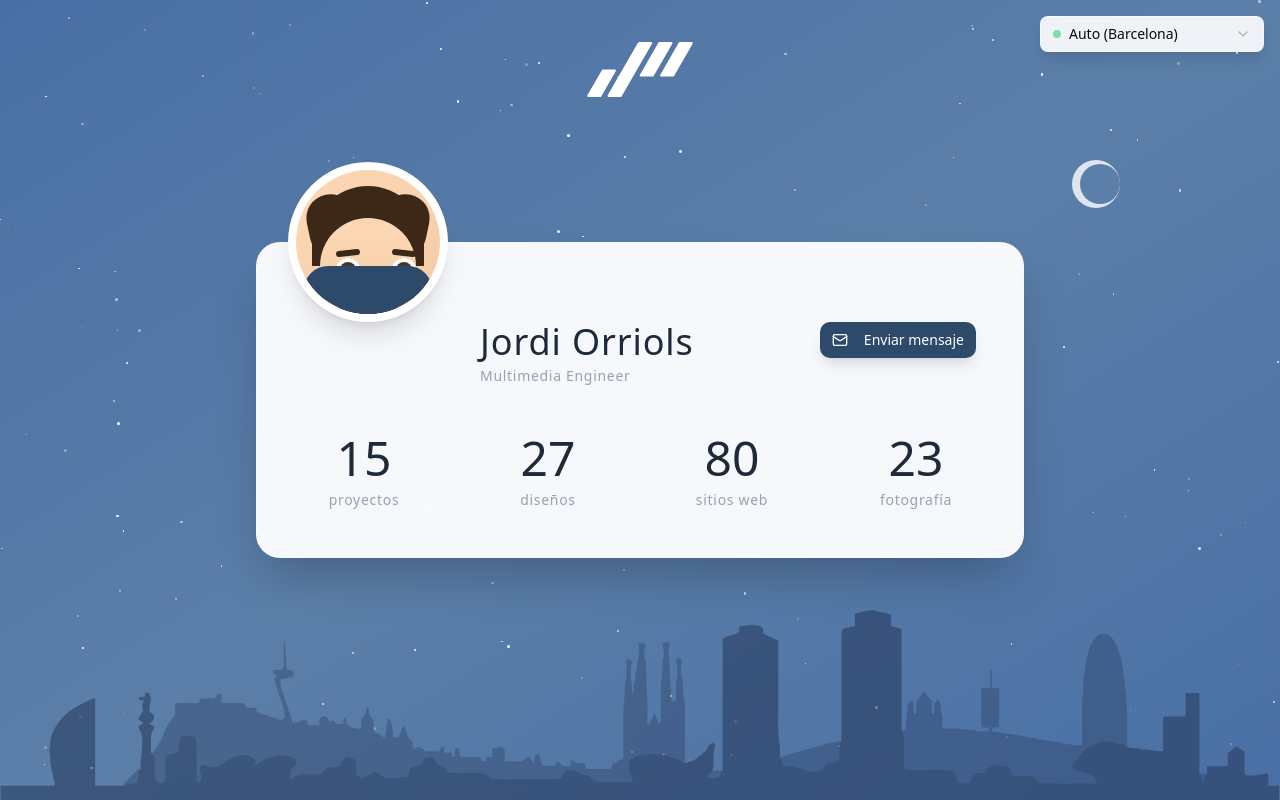
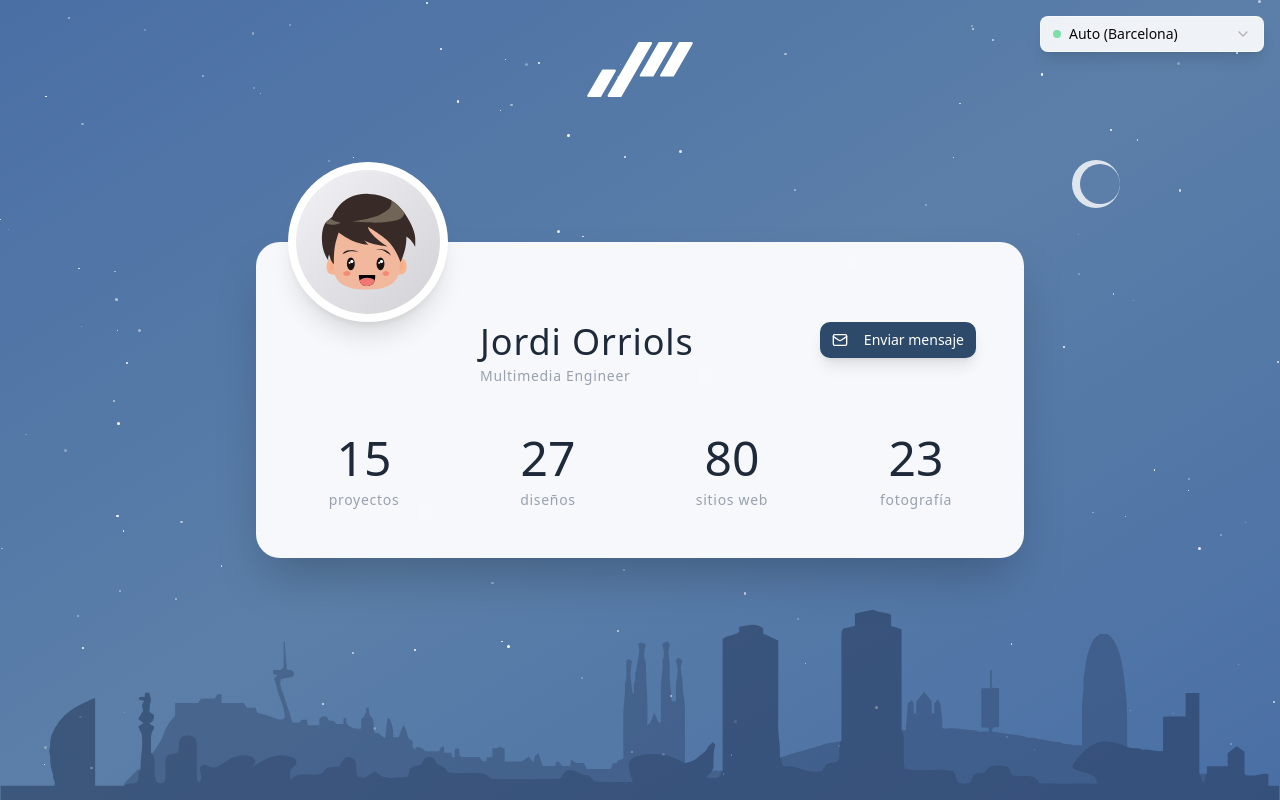
Before and after one commit to JordiOrriols/website, a React (Vite) app: page / in a window 1280 px wide. Built offline with nearby package versions, Linux system fonts and the light colour scheme.

Commit message:
chore: add avatar

```diff
--- a/src/components/avatar.tsx
+++ b/src/components/avatar.tsx
@@ -1,60 +1,152 @@
-import React from 'react';
+import React from "react";
 
 export default function Avatar() {
+
+  const styles = {
+    s0: { fill: "#f7b491" },
+    s1: { fill: "#f8ac85" },
+    s2: { fill: "#f2b89d" },
+    s3: { fill: "#f48a73" },
+    s4: { fill: "#231f20" },
+    s5: { fill: "#000001" },
+    s6: { fill: "#f27774" },
+    s7: { fill: "#372a27" },
+    s8: { fill: "#716558" },
+    s9: { fill: "#181111" },
+    s10: { fill: "#fefefe" },
+    s11: {
+      display: "none",
+      fill: "none",
+      stroke: "#231f20",
+      "stroke-miterlimit": 10,
+    },
+  };
+
   return (
-    <div className="w-full h-full rounded-full bg-gradient-to-br from-[#FDD8B5] to-[#F5CBA7] flex items-center justify-center overflow-hidden relative">
-      {/* Cabello */}
-      <div className="absolute top-4 left-1/2 transform -translate-x-1/2 w-28 h-20 bg-[#3D2817] rounded-t-full"></div>
-      <div className="absolute top-6 left-3 w-12 h-16 bg-[#3D2817] rounded-full transform -rotate-12"></div>
-      <div className="absolute top-6 right-3 w-12 h-16 bg-[#3D2817] rounded-full transform rotate-12"></div>
-
-      {/* Cara */}
-      <div className="absolute top-12 left-1/2 transform -translate-x-1/2 w-24 h-28 bg-gradient-to-b from-[#FDD8B5] to-[#F5CBA7] rounded-full">
-        {/* Ojos */}
-        <div className="absolute top-10 left-4 flex gap-8">
-          <div className="relative">
-            {/* Ojo izquierdo */}
-            <div className="w-6 h-6 bg-white rounded-full flex items-center justify-center">
-              <div className="w-4 h-4 bg-[#4A3728] rounded-full flex items-center justify-center">
-                <div className="w-1.5 h-1.5 bg-white rounded-full"></div>
-              </div>
-            </div>
-            {/* Ceja */}
-            <div className="absolute -top-2 left-0 w-6 h-1.5 bg-[#3D2817] rounded-full transform -rotate-6"></div>
-          </div>
-
-          <div className="relative">
-            {/* Ojo derecho */}
-            <div className="w-6 h-6 bg-white rounded-full flex items-center justify-center">
-              <div className="w-4 h-4 bg-[#4A3728] rounded-full flex items-center justify-center">
-                <div className="w-1.5 h-1.5 bg-white rounded-full"></div>
-              </div>
-            </div>
-            {/* Ceja */}
-            <div className="absolute -top-2 left-0 w-6 h-1.5 bg-[#3D2817] rounded-full transform rotate-6"></div>
-          </div>
-        </div>
-
-        {/* Nariz */}
-        <div className="absolute top-16 left-1/2 transform -translate-x-1/2 w-3 h-4 bg-[#F5CBA7] rounded-b-full"></div>
-
-        {/* Sonrisa */}
-        <div className="absolute top-20 left-1/2 transform -translate-x-1/2 w-12 h-4 border-b-2 border-[#3D2817] rounded-b-full"></div>
-      </div>
-
-      {/* Barba */}
-      <div className="absolute top-32 left-1/2 transform -translate-x-1/2 w-20 h-16">
-        {/* Parte inferior de la barba */}
-        <div className="absolute bottom-0 left-1/2 transform -translate-x-1/2 w-16 h-12 bg-[#3D2817] rounded-b-full"></div>
-        {/* Laterales de la barba */}
-        <div className="absolute bottom-2 left-0 w-8 h-10 bg-[#3D2817] rounded-l-full"></div>
-        <div className="absolute bottom-2 right-0 w-8 h-10 bg-[#3D2817] rounded-r-full"></div>
-        {/* Bigote */}
-        <div className="absolute top-0 left-1/2 transform -translate-x-1/2 w-14 h-4 bg-[#3D2817] rounded-full"></div>
-      </div>
-
-      {/* Cuello y hombros */}
-      <div className="absolute bottom-0 left-1/2 transform -translate-x-1/2 w-32 h-12 bg-[#2D4A6B] rounded-t-3xl"></div>
+    <div className="w-full h-full rounded-full bg-gradient-to-br from-[#F2F1F5] to-[#D2D1D5] flex items-center justify-center overflow-hidden relative">
+      <svg
+        version="1.2"
+        xmlns="http://www.w3.org/2000/svg"
+        viewBox="16.00000000000001 33.00000000000001 68 71"
+        width="70%"
+      >
+        <g id="Boy 1 ">
+          <path
+            id="Path"
+            style={styles.s0}
+            d="m69.42 79.73c0 0 3.65-0.92 5.32 1.67 1.67 2.58 1.45 7.25-1.02 8.74-1.91 1.16-7.11 0.6-7.11 0.6z"
+          />
+          <path
+            id="Path"
+            style={styles.s1}
+            d="m70.25 82.27c0 0 1.96-0.49 2.86 0.9 0.9 1.39 0.78 3.9-0.55 4.7-1.03 0.62-3.82 0.32-3.82 0.32z"
+          />
+          <path
+            id="Path"
+            style={styles.s0}
+            d="m28.11 79.73c0 0-3.61-0.92-5.27 1.67-1.65 2.58-1.42 7.25 1.02 8.74 1.89 1.16 7.03 0.6 7.03 0.6z"
+          />
+          <path
+            id="Path"
+            style={styles.s1}
+            d="m27.29 82.27c0 0-1.94-0.49-2.83 0.9-0.89 1.39-0.77 3.9 0.54 4.7 1.02 0.62 3.79 0.32 3.79 0.32z"
+          />
+          <path
+            id="Path"
+            style={styles.s2}
+            d="m71.1 65.52c0 0 0.38 17.32 0 20.36-0.38 3.04-0.54 6.08-3.58 9.5-3.03 3.42-8.13 4.56-10.6 4.94-2.46 0.38-12.57 0.91-16.6 0-4.02-0.91-7.98-2.28-10.41-4.87-2.43-2.58-3.36-6.52-3.42-9.27-0.05-2.74-0.38-24.55 0-26.14 0.38-1.59 15.83-8.28 21.89-8.35 6.05-0.08 22.72 13.83 22.72 13.83z"
+          />
+          <path
+            id="Path"
+            style={styles.s3}
+            d="m37.92 89.98c0 0.96-1.09 1.73-2.43 1.73-1.35 0-2.44-0.77-2.44-1.73 0-0.95 1.09-1.72 2.44-1.72 1.34 0 2.43 0.77 2.43 1.72z"
+          />
+          <path
+            id="Path"
+            style={styles.s3}
+            d="m64 89.98c0 0.96-0.97 1.73-2.17 1.73-1.21 0-2.18-0.77-2.18-1.73 0-0.95 0.97-1.72 2.18-1.72 1.2 0 2.17 0.77 2.17 1.72z"
+          />
+          <path
+            id="Path"
+            style={styles.s4}
+            d="m55.41 74.08c0 0 0.65-0.22 1.68-0.37 0.51-0.08 1.13-0.13 1.79-0.09q0.5 0.03 1.02 0.13 0.53 0.1 1.04 0.32c0.36 0.14 0.63 0.28 0.95 0.44q0.47 0.22 0.9 0.48c0.55 0.35 1.03 0.77 1.38 1.18 0.36 0.41 0.6 0.81 0.7 1.12 0.11 0.31 0.12 0.49 0.12 0.49l-0.09 0.04c0 0-0.12-0.13-0.33-0.33q-0.33-0.31-0.93-0.73-0.62-0.4-1.42-0.9-0.38-0.26-0.79-0.54c-0.26-0.18-0.58-0.39-0.84-0.53-1.1-0.61-2.48-0.72-3.48-0.74-1.01 0-1.68 0.13-1.68 0.13z"
+          />
+          <path
+            id="Path"
+            style={styles.s4}
+            d="m43.16 75.57c0 0-0.64-0.28-1.65-0.45q-0.78-0.14-1.74-0.18-0.48-0.01-0.98 0.01-0.49 0.03-1.01 0.1c-0.65 0.1-1.28 0.3-1.86 0.5q-0.89 0.27-1.61 0.55c-0.93 0.36-1.58 0.67-1.58 0.67l-0.07-0.07c0 0 0.37-0.66 1.27-1.3 0.44-0.32 1.01-0.64 1.67-0.85q0.5-0.14 1.04-0.21 0.54-0.07 1.09-0.09c0.33-0.01 0.71-0.01 1.06 0.01q0.53 0.04 1.03 0.11c0.66 0.09 1.27 0.24 1.77 0.41 1.01 0.33 1.62 0.7 1.62 0.7z"
+          />
+          <path
+            id="Path"
+            style={styles.s5}
+            d="m43.54 91h10.99c0 0 0.66 5.06-2.33 6.58-2.99 1.52-5.37 1.02-6.94-0.56-1.57-1.57-1.72-6.02-1.72-6.02z"
+          />
+          <path
+            id="Path"
+            style={styles.s6}
+            d="m54.34 94.47c-1.16-0.74-2.91-1.5-5.23-1.55-2.15-0.04-3.83 0.8-5.02 1.73 0.25 0.94 0.63 1.83 1.17 2.37 1.57 1.58 3.95 2.08 6.94 0.56 1.24-0.63 1.85-1.87 2.14-3.11z"
+          />
+          <path
+            id="Path"
+            style={styles.s7}
+            d="m25.66 51.79c0 0 5.43-16.29 24.62-15.49 11.81 0.5 18.67 5.39 23.82 12.62 3.19 4.48 7.33 12.08 7.48 17.1 0.12 3.8 0 6.03 0 6.03 0 0-1.34-2.62-2.96-4.44-1.62-1.83-3.05-2.59-3.05-2.59 0 0 0.43 3.42-0.88 8.55-1.29 5.09-2.94 8.71-2.94 8.71 0 0-2.83-8-7.49-13.06-4.66-5.07-14.48-10.54-14.48-10.54 0 0-0.3 2.81 6.68 8.51 4.63 3.78 6.77 4.67 6.77 4.67 0 0-3.65-0.45-8.2-1.37-4.56-0.91-7.64-2.69-7.64-2.69 0 0 0.58 0.79 1.37 1.62 0.71 0.74 1.37 1.3 1.37 1.3 0 0-5.32-0.54-10.19-2.47-4.86-1.92-9.93-5.82-9.93-5.82 0 0-2.12 5.37-2.83 10.74-0.71 5.37-0.42 10.63-0.42 10.63 0 0-1.5-1.59-2.2-3.31-0.6-1.47-1.11-3.23-1.11-3.23 0 0-0.4 1.13-0.53 1.93-0.13 0.83 0.04 1.98 0.04 1.98 0 0-3.89-4.66-4.29-13.07-0.41-8.41 2.02-11.75 2.63-12.46 0.61-0.71 4.36-3.85 4.36-3.85z"
+          />
+          <path
+            id="Path"
+            style={styles.s8}
+            d="m25.2 53.66q-0.55-0.31-0.9-0.72c-1.14 0.98-2.63 2.27-3 2.7q-0.09 0.11-0.24 0.31c1.33 0.64 2.8 1.1 4.14 1.21 2.81 0.23 6.31-1.44 6.31-1.44 0 0-2.89-0.16-6.31-2.06z"
+          />
+          <path
+            id="Path"
+            style={styles.s8}
+            d="m74.1 48.92c-2.35-3.31-5.07-6.11-8.45-8.24-0.02 1.7-0.26 3.31-0.71 4.17-0.91 1.75-2.05 2.81-7.22 5.47-5.16 2.66-19.14 4.64-19.14 4.64 0 0 10.18 0.76 15.8 0.76 5.62 0 15.12-0.99 17.7-2.97 1.1-0.84 1.84-2.15 2.33-3.38q-0.16-0.23-0.31-0.45z"
+          />
+          <g id="Ull 9 ">
+            <path
+              id="Path"
+              style={styles.s9}
+              d="m40.79 83.47c0 2.4-1.19 4.34-2.65 4.34-1.47 0-2.65-1.94-2.65-4.34 0-2.39 1.18-4.33 2.65-4.33 1.46 0 2.65 1.94 2.65 4.33z"
+            />
+            <path
+              id="Path"
+              style={styles.s10}
+              d="m39.96 81.93c0 0.58-0.51 1.04-1.15 1.04-0.63 0-1.14-0.46-1.14-1.04 0-0.58 0.51-1.04 1.14-1.04 0.64 0 1.15 0.46 1.15 1.04z"
+            />
+            <path
+              id="Path"
+              style={styles.s10}
+              d="m37.94 82.84c0 0.37-0.29 0.66-0.66 0.66-0.36 0-0.65-0.29-0.65-0.66 0-0.36 0.29-0.66 0.65-0.66 0.37 0 0.66 0.3 0.66 0.66z"
+            />
+          </g>
+          <g id="Ull 10 ">
+            <path
+              id="Path"
+              style={styles.s9}
+              d="m60.79 83.47c0 2.4-1.19 4.34-2.65 4.34-1.47 0-2.65-1.94-2.65-4.34 0-2.39 1.18-4.33 2.65-4.33 1.46 0 2.65 1.94 2.65 4.33z"
+            />
+            <path
+              id="Path"
+              style={styles.s10}
+              d="m59.96 81.93c0 0.58-0.51 1.04-1.15 1.04-0.63 0-1.14-0.46-1.14-1.04 0-0.58 0.51-1.04 1.14-1.04 0.64 0 1.15 0.46 1.15 1.04z"
+            />
+            <path
+              id="Path"
+              style={styles.s10}
+              d="m57.94 82.84c0 0.37-0.29 0.66-0.66 0.66-0.36 0-0.65-0.29-0.65-0.66 0-0.36 0.29-0.66 0.65-0.66 0.37 0 0.66 0.3 0.66 0.66z"
+            />
+          </g>
+          <path
+            id="Ull Closed"
+            style={styles.s11}
+            d="m34.32 79.85l8.26 4.16-8.26 3.09"
+          />
+          <path
+            id="Ull Closed"
+            style={styles.s11}
+            d="m63.32 79.57l-8.15 4.15 8.15 3.09"
+          />
+        </g>
+      </svg>
     </div>
   );
 }
```
